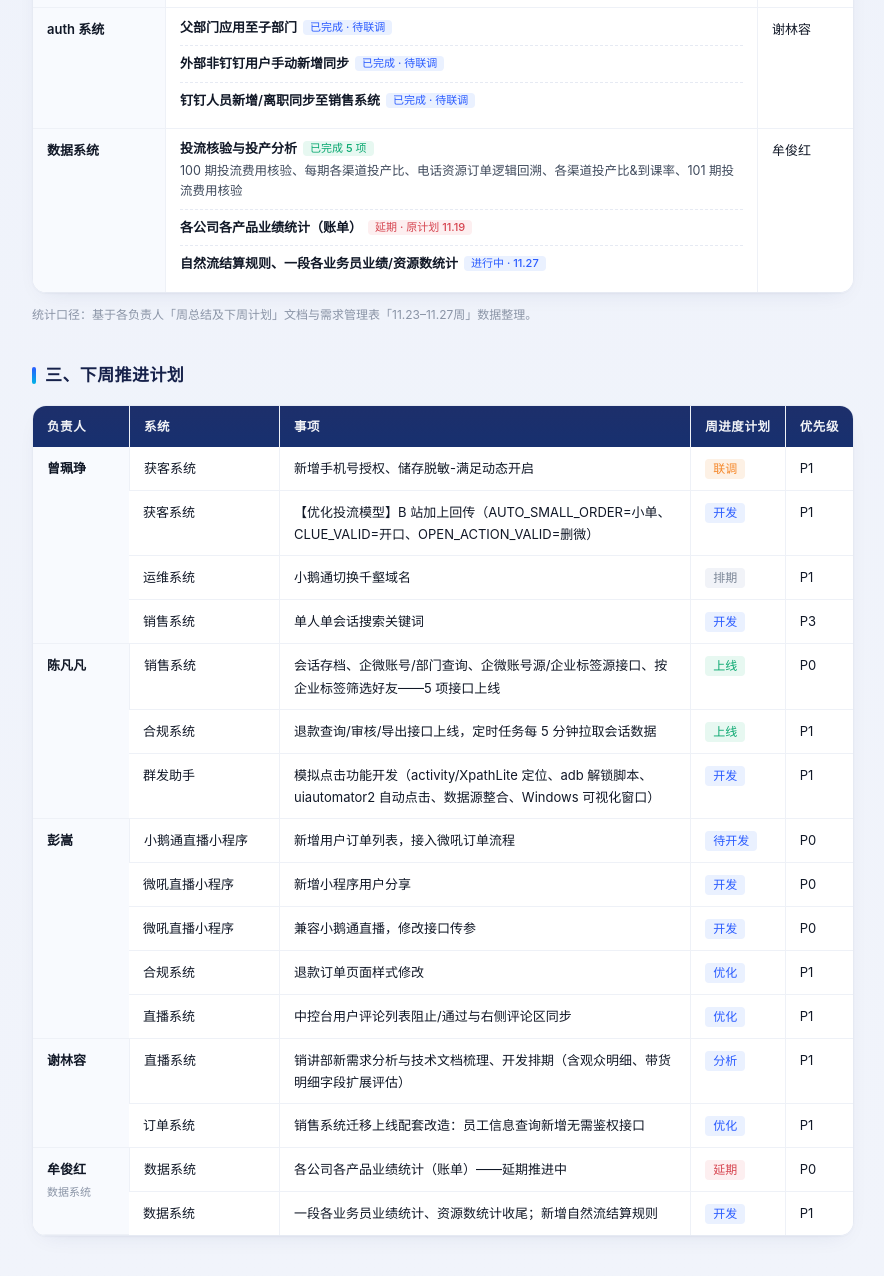
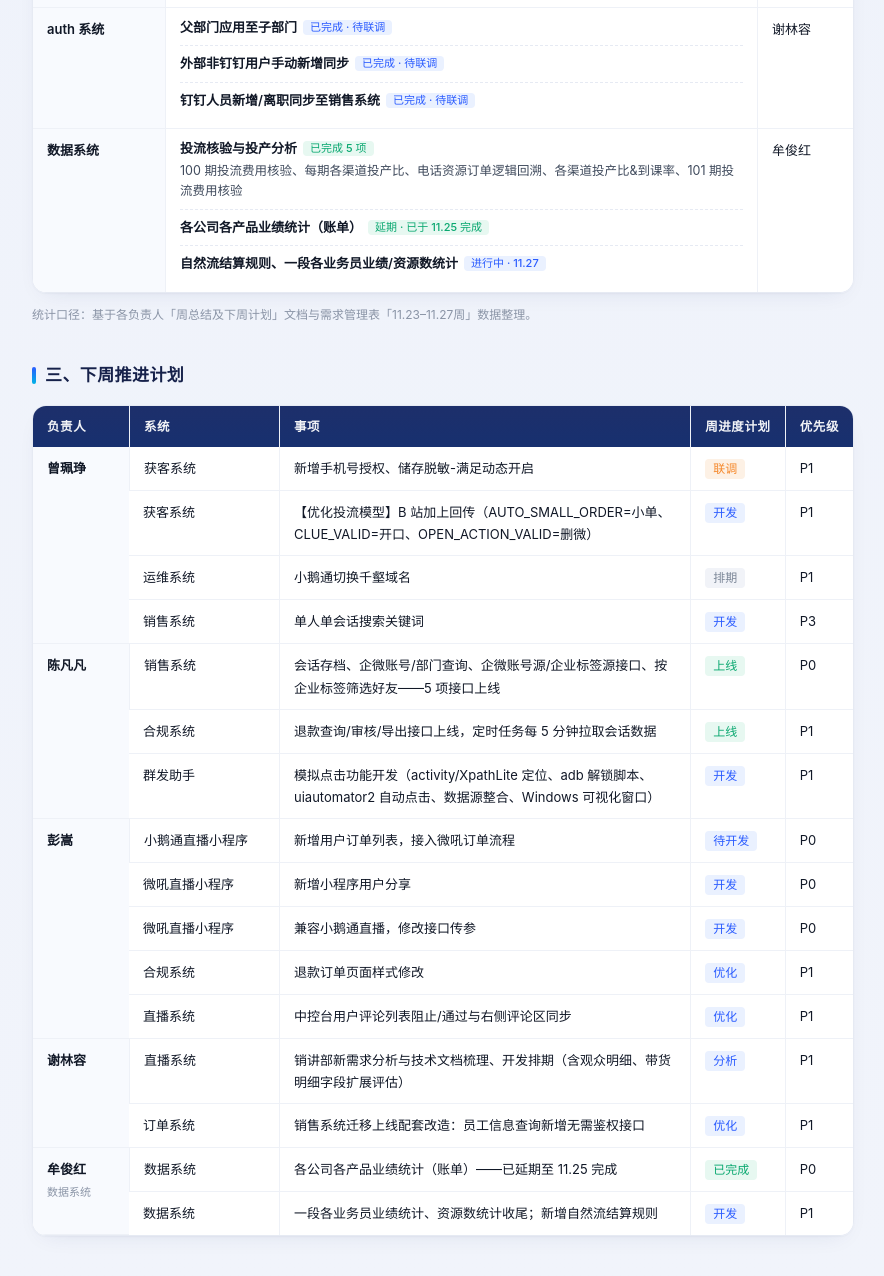
Before and after one commit to zhangxiang215/qk-yunzhou-week1123-report, a plain HTML site: page index.html in a window 1280 px wide. Shown: the part 3291-4567 px from the top of the page, without its empty margins (294-1178 px from the left). Drawn offline with Linux system fonts and the light colour scheme.

Commit message:
业绩统计账单状态更新：延期至11.25完成

```diff
--- a/index.html
+++ b/index.html
@@ -440,7 +440,7 @@
       <td class="sys">数据系统</td>
       <td>
         <div class="it"><div class="ttl">投流核验与投产分析 <span class="tag t-done">已完成 5 项</span></div><div class="dsc">100 期投流费用核验、每期各渠道投产比、电话资源订单逻辑回溯、各渠道投产比&到课率、101 期投流费用核验</div></div>
-        <div class="it"><div class="ttl">各公司各产品业绩统计（账单） <span class="tag t-block">延期 · 原计划 11.19</span></div></div>
+        <div class="it"><div class="ttl">各公司各产品业绩统计（账单） <span class="tag t-done">延期 · 已于 11.25 完成</span></div></div>
         <div class="it"><div class="ttl">自然流结算规则、一段各业务员业绩/资源数统计 <span class="tag t-dev">进行中 · 11.27</span></div></div>
       </td>
       <td>牟俊红</td>
@@ -485,7 +485,7 @@
       <tr><td>订单系统</td><td>销售系统迁移上线配套改造：员工信息查询新增无需鉴权接口</td><td><span class="tag t-dev">优化</span></td><td>P1</td></tr>
       <tr>
         <td class="sys" rowspan="2">牟俊红<br><span style="font-size:11px;color:var(--ink-3);font-weight:500;">数据系统</span></td>
-        <td>数据系统</td><td>各公司各产品业绩统计（账单）——延期推进中</td><td><span class="tag t-block">延期</span></td><td>P0</td>
+        <td>数据系统</td><td>各公司各产品业绩统计（账单）——已延期至 11.25 完成</td><td><span class="tag t-done">已完成</span></td><td>P0</td>
       </tr>
       <tr><td>数据系统</td><td>一段各业务员业绩统计、资源数统计收尾；新增自然流结算规则</td><td><span class="tag t-dev">开发</span></td><td>P1</td></tr>
     </tbody>
```
